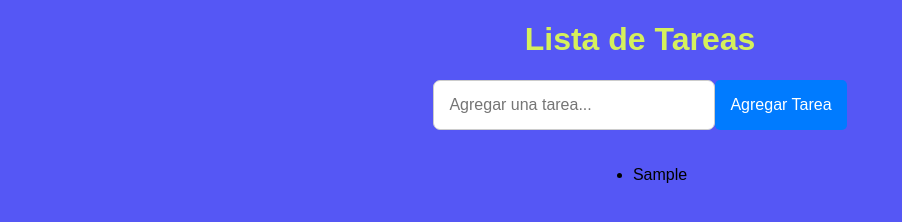
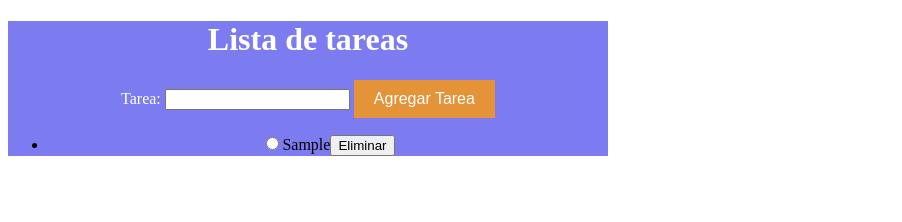
Before and after one commit to Ezeman22/PARCIAL-PG3, a plain HTML site: page index.html in a window 1280 px wide. Both pictures are taken after typing "Sample" into the empty fields and a click on the button "Agregar Tarea". Shown: the whole page, without its empty margins (0-902 px from the left). Drawn offline with Linux system fonts and the light colour scheme.

Commit message:
va dos
va dos

```diff
--- a/index.html
+++ b/index.html
@@ -1,28 +1,29 @@
 <!DOCTYPE html>
-<html lang="es">
+<html lang="en">
 <head>
-  <meta charset="UTF-8">
-  <meta name="viewport" content="width=device-width, initial-scale=1.0">
-  <title>Lista de Tareas</title>
-  <link rel="stylesheet" href="styles.css">
+    <meta charset="UTF-8">
+    <meta name="viewport">
+    <title>Practica</title>
+
+    <link rel="stylesheet" href="style.css">
 </head>
 <body>
-  <h1>Lista de Tareas</h1>
+    <div id="container">
+        <h1>Lista de tareas</h1>
+        <div>
+            <form id="formulario" submit="" >
+                <label for="tarea">Tarea:</label>
+                <input type="text" id="tarea" name="tarea" required>
+                <button type="submit">Agregar Tarea</button>
+            </form>
+        </div>
 
-  <div class="contenedor-formulario">
-    <input type="text" id="tareaInput" placeholder="Agregar una tarea...">
-    <button id="agregarTareaBtn">Agregar Tarea</button>
-  </div>
-
-  <div class="tareascentro">
-        <!-- Mensaje si no hay tareas -->
-      <p id="noTareasMensaje">No tienes tareas pendientes 😊</p>
-
-      <!-- Lista de tareas -->
-      <ul id="listaDeTareas"></ul>
-  </div>
-
-
-  <script src="srcipt.js"></script>
+        <div>
+            <ul id="listatareas">
+            <p id="msj">No tiene tareas :)</p>
+            </ul>
+        </div>
+    </div>
+    <script src="script.js"></script>
 </body>
 </html>
--- /dev/null
+++ b/script.js
@@ -0,0 +1,63 @@
+document.addEventListener('DOMContentLoaded', () => {
+
+    //parte para agregar tareas
+    const formulario =document.getElementById('formulario');
+    const inputTarea = document.getElementById('tarea');
+    const listaTareas = document.getElementById('listatareas');
+    const mensaje = document.getElementById('msj');
+
+    //parte para eliminar tareas
+    formulario.addEventListener('submit', (event) => {
+        event.preventDefault();
+        // Verificar si la lista de tareas está vacía y mostrar/ocultar el mensaje
+        if (listaTareas.children.length === 0) {
+                 mensaje.setAttribute('hidden', 'false');
+            }
+            else
+            {
+                 mensaje.setAttribute('hidden', 'true');
+            }
+
+        // Agregar la tarea a la lista
+        const tarea = inputTarea.value.trim();
+        if (tarea !== '') {
+            // Crear un nuevo elemento de lista con la tarea y el botón de eliminar
+            const radio1 = document.createElement('input');
+            radio1.type ='radio';
+            radio1.value = 'Completada';
+            // Agregar un evento al radio para marcar la tarea como completada
+            radio1.onclick = () => {
+                if (radio1.checked) {
+                    console.log('Tarea completada:', tarea);
+                    li.style.textDecoration = 'line-through';
+                } else {
+                    li.style.textDecoration = 'none';
+                }
+            };
+
+            const li = document.createElement('li');
+            const boton = document.createElement('input');
+            boton.type ='button';
+            boton.value = 'Eliminar';
+           // Agregar un evento al botón para eliminar la tarea
+            boton.onclick = () => {
+                console.log('Tarea eliminada:', tarea);
+                li.remove();
+            };
+
+            li.appendChild(radio1);
+
+            li.appendChild(document.createTextNode(tarea));
+            li.appendChild(boton);
+
+
+            listaTareas.appendChild(li);
+            inputTarea.value = '';
+        }
+        else {
+            alert('Por favor, ingresa una tarea.');
+        }
+    });
+
+
+});
--- a/srcipt.js
+++ /dev/null
@@ -1,47 +0,0 @@
-/*
-o	Crea un archivo script.js.
-o	Obtén referencias a los elementos del DOM: el input de texto (#tareaInput), el botón de agregar (#agregarTareaBtn) y la lista de tareas (#listaDeTareas).
-o	Agrega un event listener al botón agregarTareaBtn para el evento click.
-o	Dentro de la función manejadora del evento:
-	Obtén el valor actual del input de texto.
-	Verifica que el input no esté vacío (si está vacío, no hagas nada o puedes mostrar una alerta simple).
-	Crea un nuevo elemento de lista (<li>) dinámicamente.
-	Establece el textContent de ese <li> con el valor obtenido del input.
-	Agrega un nuevo event listener a cada <li> creado para que, al hacer clic en una tarea, esta alterne la clase CSS .tarea-completada (si no la tiene, la agrega; si la tiene, la quita). Utiliza el método classList.toggle().
-	Añade el nuevo <li> como hijo a la lista listaDeTareas.
-	Limpia el contenido del input de texto después de agregar la tarea.
-
-*/
-
-const tareaInput = document.getElementById('tareaInput');
-const agregarTareaBtn = document.getElementById('agregarTareaBtn');
-const listaDeTareas = document.getElementById('listaDeTareas');
-
-agregarTareaBtn.addEventListener('click', () => {
-    const textoTarea = tareaInput.value.trim();
-    // esta vacio
-    if (textoTarea === '') {
-        alert('Escribir tarea por faor.');
-        return;
-    }
-    //creo el elemento
-    const nuevaTarea = document.createElement('li');
-    nuevaTarea.textContent = textoTarea;
-    nuevaTarea.addEventListener('click', () => {
-        nuevaTarea.classList.toggle('tarea-completada');
-    });
-    //lo agrego
-    listaDeTareas.appendChild(nuevaTarea);
-    tareaInput.value = '';
-    // Actualizar las tareas"
-    actualizarMensaje();
-});
-
-//funcion para ocultar el no tareas del html
-const noTareasMensaje = document.getElementById('noTareasMensaje');
-function actualizarMensaje() {
-  noTareasMensaje.style.display = listaDeTareas.children.length === 0 ? 'block' : 'none';
-}
-
-// actuliza el mensaje desde el vamos y despues oculta si se agrego tareas o si no hay tareas
-actualizarMensaje();
--- /dev/null
+++ b/style.css
@@ -0,0 +1,27 @@
+h1,p, label {
+    color: rgb(255, 255, 255);
+    text-align: center;
+}
+
+li{
+    text-align: center;
+}
+
+#container {
+    background-color: rgb(124, 124, 240);
+    text-align: center;
+    width: 600px;
+}
+
+#boton1:hover {
+    background-color: rgb(156, 165, 243);
+    color: white;
+}
+button {
+    background-color: rgb(228, 147, 56);
+    color: white;
+    border: none;
+    padding: 10px 20px;
+    font-size: 16px;
+    cursor: pointer;
+}
--- a/styles.css
+++ /dev/null
@@ -1,78 +0,0 @@
-/*o	Crea un archivo style.css.
-	Aplica estilos básicos al body (ej. font-family, margin).
-    Estiliza el <h1> (ej. color, text-align).
-	Estiliza el <input> y el <button> (ej. padding, margin, border, border-radius, cursor: pointer).
-o	Define una clase CSS llamada .tarea-completada que aplique:
-	background-color: #e6ffe6; (un verde muy claro)
-	text-decoration: line-through;
-	color: #555;
-	padding: 8px;
-	margin-bottom: 5px;
-	Utiliza Flexbox para organizar el input y el botón en una misma línea y centrarlos horizontalmente.
-	Implementa una transición CSS en el botón para que su background-color cambie suavemente al pasar el mouse por encima (estado hover).
-*/
-
-
-/* body */
-body {
-  font-family: Arial, sans-serif;
-  margin: 10px;
-  background-color: #5557f5;
-}
-
-/*título */
-h1 {
-  color: #d5f05c;
-  text-align: center;
-}
-
-/* Contenedor formulario*/
-.contenedor-formulario {
-  display: flex;
-  justify-content: center;
-  margin: 20px 0;
-}
-
-/* input */
-#tareaInput {
-  padding: 15px;
-  border: 1px solid #ccc;
-  border-radius: 7px;
-  width: 250px;
-  font-size: 16px;
-}
-
-/*boton */
-#agregarTareaBtn {
-  padding: 10px 15px;
-  border: none;
-  border-radius: 5px;
-  background-color: #007bff;
-  color: white;
-  font-size: 16px;
-  cursor: pointer;
-  transition: background-color 0.3s ease;
-}
-
-/* Clase tareas completadas */
-.tarea-completada {
-  background-color: #e6ffe6;
-  text-decoration: line-through;
-  color: #555;
-  padding: 8px;
-  margin-bottom: 5px;
-  border-radius: 4px;
-  list-style: none;
-}
-
-/* Efecto hover para el botón */
-#agregarTareaBtn:hover {
-  background-color: #0056b3;
-}
-
-/*agrupe para que quede todo centrado*/
-.tareascentro{
-  display: flex;
-  justify-content: center;
-  margin: 20px 0;
-}
```
Also changed, not shown: 1 other file.
